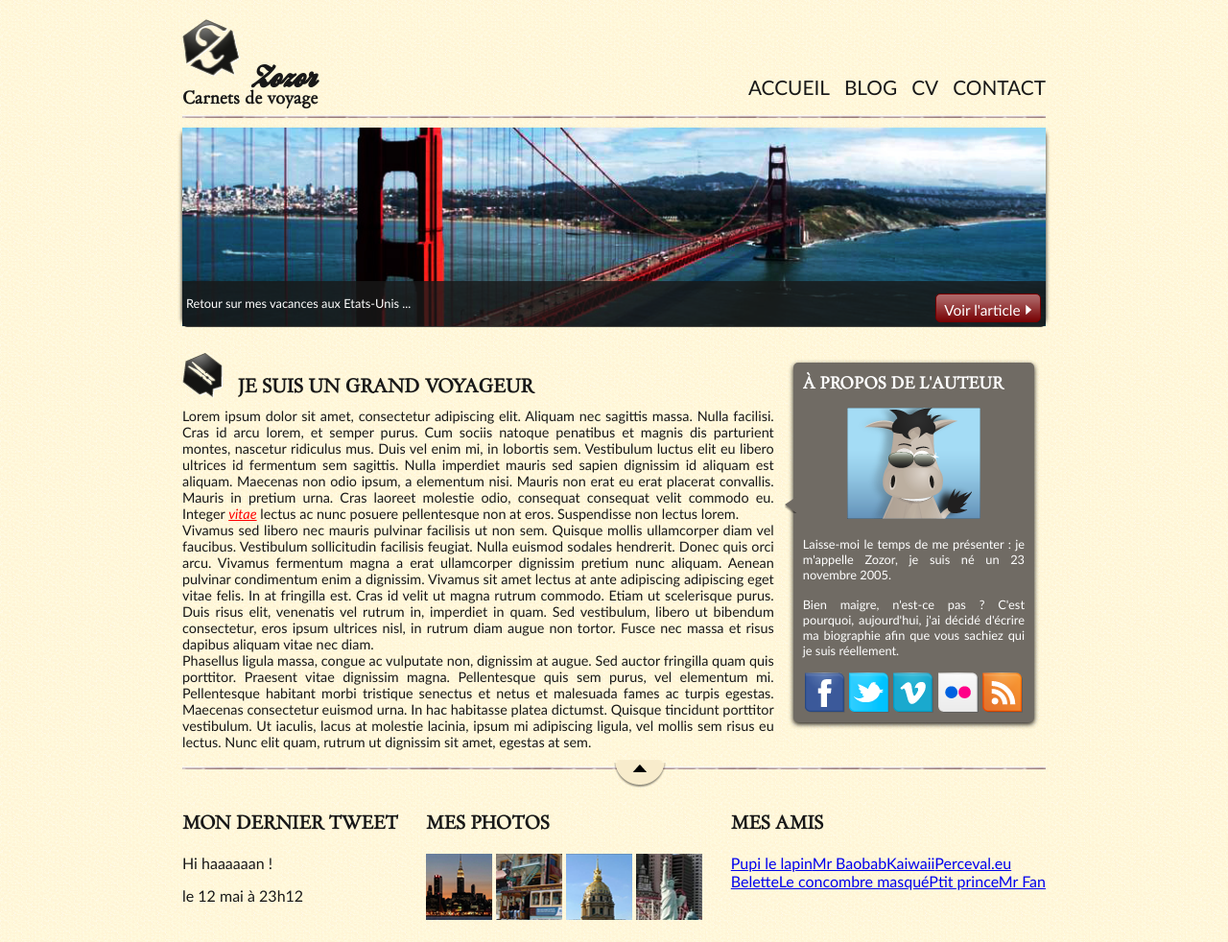
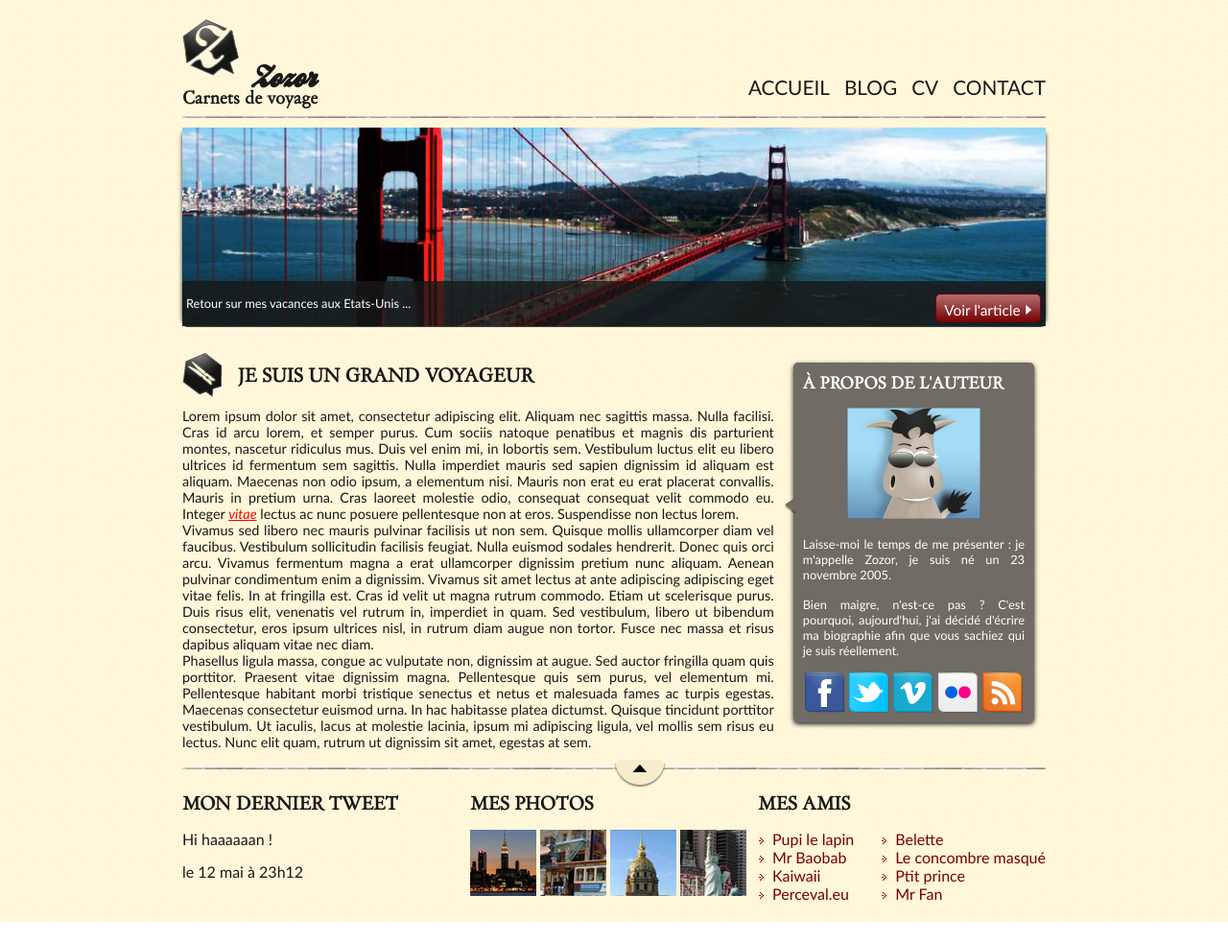
Before and after one commit to FCX-Web/201115-SanFrancisco, a plain HTML site: page san fransico.html in a window 1280 px wide. Shown: the top 982 px of the page at 96% size. After the commit the page ends 961 px from the top, so only its background shows below. Drawn offline with Linux system fonts and the light colour scheme.

Commit message:
css-footer

```diff
--- a/san fransico.html
+++ b/san fransico.html
@@ -5,7 +5,6 @@
     <meta charset="utf-8" />
     <meta name="viewport" content="width=device-width, initial-scale=1.0">
     <link rel="stylesheet" href="style.css" />
-    <link href='https://fonts.googleapis.com/css?family=Open+Sans' rel='stylesheet' type='text/css'>
     <title>San Francisco</title>
 </head>
 
@@ -77,7 +76,7 @@
                 <p>Hi haaaaaan !</p>
                 <p>le 12 mai à 23h12</p>
             </div>
-            <div>
+            <div id="photos">
                 <h3>mes photos</h3>
                 <img src="images/photo1.jpg" alt="photo 1" />
                 <img src="images/photo2.jpg" alt="photo 2" />
@@ -87,8 +86,18 @@
             <div id="amis">
                 <h3>mes amis</h3>
                 <div id="liste_amis">
-                    <p><a href="#">Pupi le lapin</a><a href="#">Mr Baobab</a><a href="#">Kaiwaii</a><a href="#">Perceval.eu</a></p>
-                    <p><a href="#">Belette</a><a href="#">Le concombre masqué</a><a href="#">Ptit prince</a><a href="#">Mr Fan</a>
+                    <ul>
+                        <li><a href="#">Pupi le lapin</a></li>
+                        <li><a href="#">Mr Baobab</a></li>
+                        <li><a href="#">Kaiwaii</a></li>
+                        <li><a href="#">Perceval.eu</a></li>
+                    </ul>
+                    <ul>
+                        <li><a href="#">Belette</a></li>
+                        <li><a href="#">Le concombre masqué</a></li>
+                        <li><a href="#">Ptit prince</a></li>
+                        <li><a href="#">Mr Fan</a></li>
+                    </ul>
                 </div>
             </div>
         </footer>
--- a/style.css
+++ b/style.css
@@ -194,7 +194,7 @@ aside p {
 article h3 {
     font-size: 1.2em;
     padding-left: 15px;
-    align-self: flex-end;
+    align-self: center;
 }
 
 article p {
@@ -258,18 +258,41 @@ footer {
     display: flex;
     justify-content: space-between;
     align-content: space-between;
+    margin-top: -20px;
 }
 
 footer h3 {
-    margin-bottom: 20px;
+    margin-bottom: 15px;
 }
 
 #tweet p {
     margin-bottom: 15px;
 }
 
+#tweet {
+    width: 35%;
+}
+
+#photos {
+    width: 35%;
+}
+
+#amis {
+    width: 35%;
+}
+
 #liste_amis {
     display: flex;
-    flex-direction: column;
-    justify-content: space-around;
+    flex-direction: row;
+    justify-content: space-between;
+    margin-left: 15px;
 }
+
+#liste_amis ul {
+    list-style-image: url('images/ico_liensexterne.png');
+}
+
+#liste_amis a {
+    text-decoration: none;
+    color: #760001;
+}
```
